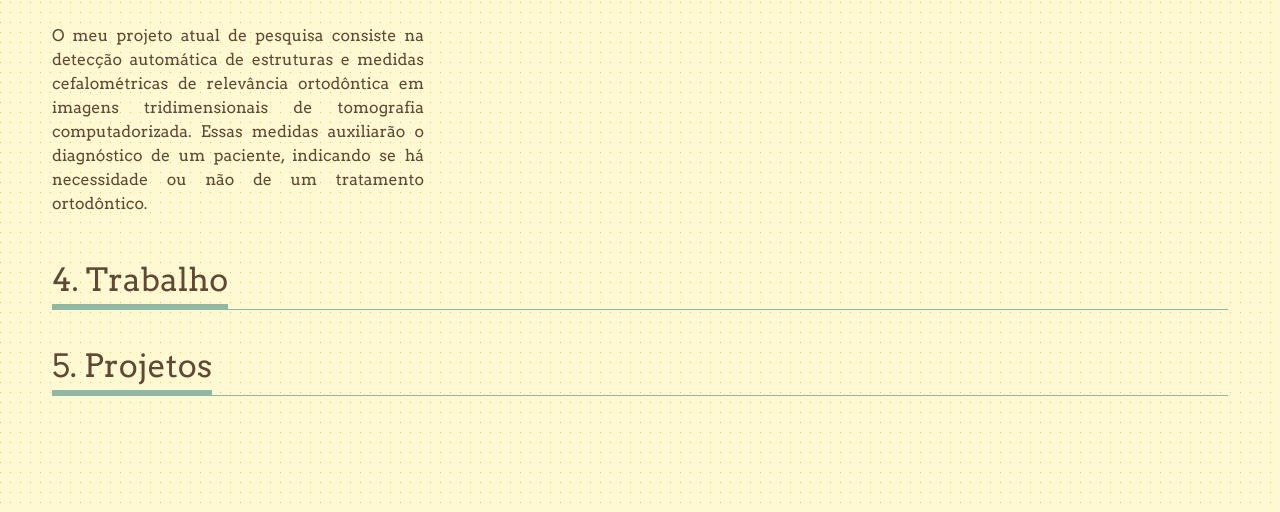
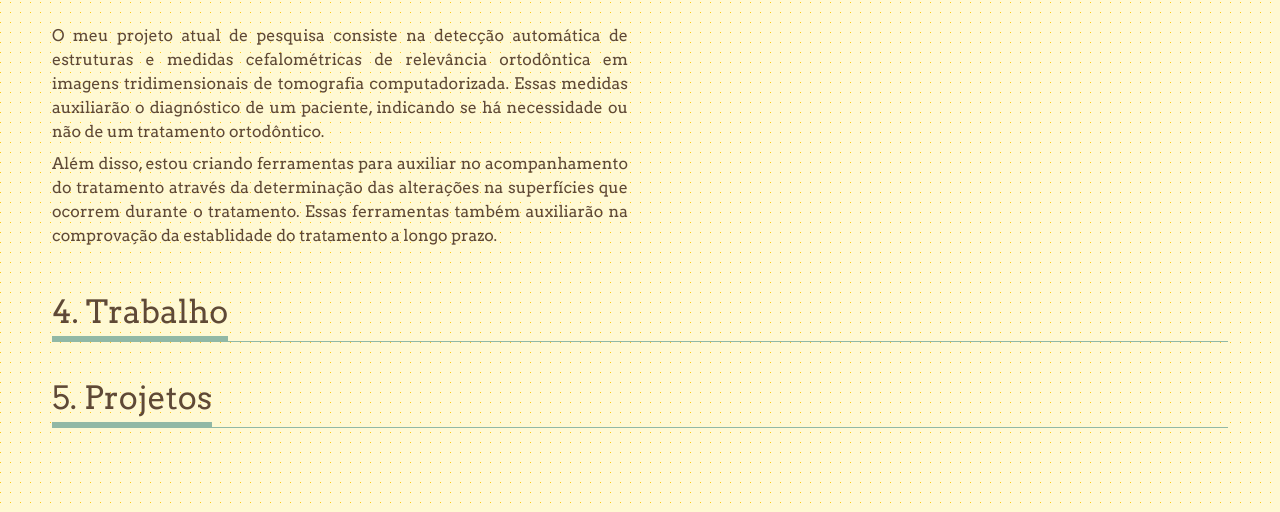
Before and after one commit to williammizuta/homepage, a plain HTML site: page index.html in a window 1280 px wide. Shown: the part 588-1100 px from the top of the page. Drawn offline with Linux system fonts and the light colour scheme; a web font is replaced by a local one.

Commit message:
Inserting more inforamtion about research

```diff
--- a/css/style.css
+++ b/css/style.css
@@ -129,10 +129,10 @@ p {
 
 #research {
 	float: left;
-	width: 33%;
+	width: 50%;
 }
 
 #publication {
 	float: left;
-	width: 66%;
+	width: 50%;
 }
--- a/index.html
+++ b/index.html
@@ -44,7 +44,7 @@
 					Mestrando em Ciências da Computação pela Universidade de São Paulo
 				</span>
 				<span>
-					Bacharel em Ciências Moleculares pela Universiade de São Paulo
+					Bacharel em Ciências Moleculares pela Universidade de São Paulo
 				</span>
 			</div>
 			<p>
@@ -75,6 +75,12 @@
 				imagens tridimensionais de tomografia computadorizada. Essas medidas
 				auxiliarão o diagnóstico de um paciente, indicando se há necessidade
 				ou não de um tratamento ortodôntico.
+			</p>
+			<p>
+				Além disso, estou criando ferramentas para auxiliar no acompanhamento
+				do tratamento através da determinação das alterações na superfícies que
+				ocorrem durante o tratamento. Essas ferramentas também auxiliarão na
+				comprovação da establidade do tratamento a longo prazo.
 			</p>
 		</section>
 		<section id='publication' class='section'>
```
